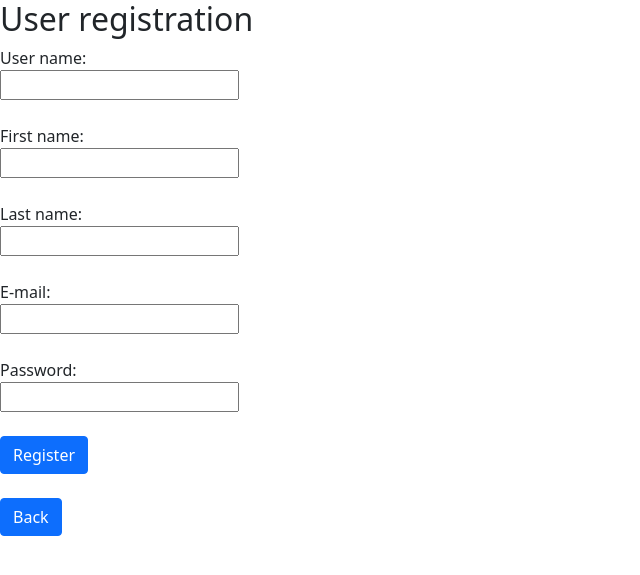
After one commit to CodecoolGlobal/proman-2-python-Nitram137, a Flask app: page /registration in a window 1280 px wide. The commit adds this page. Shown: the top 575 px of the page, without its empty margins (0-640 px from the left). Run offline with Flask 2, Linux system fonts and the light colour scheme; parts of the project's set-up code (start-up, migrations or seed data) failed here and were passed over.

Commit message:
registration.html page has implemented, base form ready to use. util.py improved with bcrypt modul, now teh password are secured. Navbar elements are redirected to the proper target. main.py extended with login and registration route. add_user querry funtion has implemented.

```diff
--- a/main.py
+++ b/main.py
@@ -1,10 +1,11 @@
-from flask import Flask, render_template, url_for, session
+from flask import Flask, render_template, url_for, session, request, redirect
 from dotenv import load_dotenv
 
-
+import util
 from util import json_response
 import mimetypes
 import queires
+
 
 
 mimetypes.add_type('application/javascript', '.js')
@@ -19,6 +20,28 @@ def index():
     This is a one-pager which shows all the boards and cards
     """
     return render_template('index.html')
+
+
+@app.route("/registration", methods=["GET", "POST"])
+def registration():
+    if request.method == "GET":
+        return render_template('registration.html', username='Visitor')
+    elif request.method == "POST":
+        input_username = request.form.get('user_name')
+        input_firstname = request.form.get('first_name')
+        input_lastname = request.form.get('last_name')
+        input_email = request.form.get('email')
+        input_password = request.form.get('password')
+        password_hashed = util.hash_password(input_password)
+
+        queires.add_user = (input_username, input_firstname, input_lastname, input_email, password_hashed)
+
+        return redirect('/login')
+
+
+@app.route("/login")
+def login():
+    return render_template('login.html')
 
 
 @app.route("/api/boards")
--- a/templates/index.html
+++ b/templates/index.html
@@ -15,6 +15,7 @@
         <link rel="stylesheet" type="text/css" href="{{ url_for('static', filename='css/main.css') }}">
         <script type="module" src="{{ url_for('static', filename='js/main.js') }}" defer></script>
     </head>
+
     <body>
         <nav class="navbar navbar-expand-lg navbar-light bg-light">
             <div class="container-fluid">
@@ -31,10 +32,10 @@
                             <a class="nav-link" href="#">Private Boards</a>
                         </li>
                         <li class="nav-item">
-                            <a class="nav-link" href="#">Registration</a>
+                            <a class="nav-link" href="{{ url_for('registration') }}">Registration</a>
                         </li>
                         <li class="nav-item">
-                            <a class="nav-link" href="#">Login</a>
+                            <a class="nav-link" href="{{ url_for('login') }}">Login</a>
                         </li>
                         <li class="nav-item">
                             <a class="nav-link" href="#">Logout</a>
--- /dev/null
+++ b/templates/registration.html
@@ -0,0 +1,33 @@
+<!DOCTYPE html>
+<html lang="en">
+<head>
+    <meta charset="UTF-8">
+    <link href="https://cdn.jsdelivr.net/npm/bootstrap@5.0.2/dist/css/bootstrap.min.css" rel="stylesheet" integrity="sha384-EVSTQN3/azprG1Anm3QDgpJLIm9Nao0Yz1ztcQTwFspd3yD65VohhpuuCOmLASjC" crossorigin="anonymous">
+    <title>ProMan | Registration</title>
+</head>
+
+<body>
+    <div class="reg_form mb-3">
+        <div class="reg_header">
+            <h2>User registration</h2>
+        </div>
+        <form action="/registration.html" method="post">
+            <label for="inputUsername">User name:</label><br>
+            <input id="inputUsername" type="text" name="user_name" required oninvalid="this.setCustomValidity('Please fill all fields!')"><br><br>
+            <label for="inputFirstname">First name:</label><br>
+            <input id="inputFirstname" type="text" name="first_name" required oninvalid="this.setCustomValidity('Please fill all fields!')"><br><br>
+            <label for="inputLastname">Last name:</label><br>
+            <input id="inputLastname" type="text" name="last_name" required oninvalid="this.setCustomValidity('Please fill all fields!')"><br><br>
+            <label for="inputEmail">E-mail:</label><br>
+            <input id="inputEmail" type="email" name="email" required oninvalid="this.setCustomValidity('Please fill all fields!')"><br><br>
+            <label for="inputPassword">Password:</label><br>
+            <input id="inputPassword" type="password" name="password" required oninvalid="this.setCustomValidity('Please fill all fields!')"><br><br>
+            <button class="btn btn-primary" type="submit">Register</button>
+            <br><br>
+            <form action="/">
+                <button class='btn btn-primary' type="submit">Back</button>
+            </form>
+        </form>
+    </div>
+</body>
+</html>
```
Also changed, not shown: queires.py (+10 -0 lines), templates/login.html (added, +10 -0 lines), util.py (+11 -0 lines).
